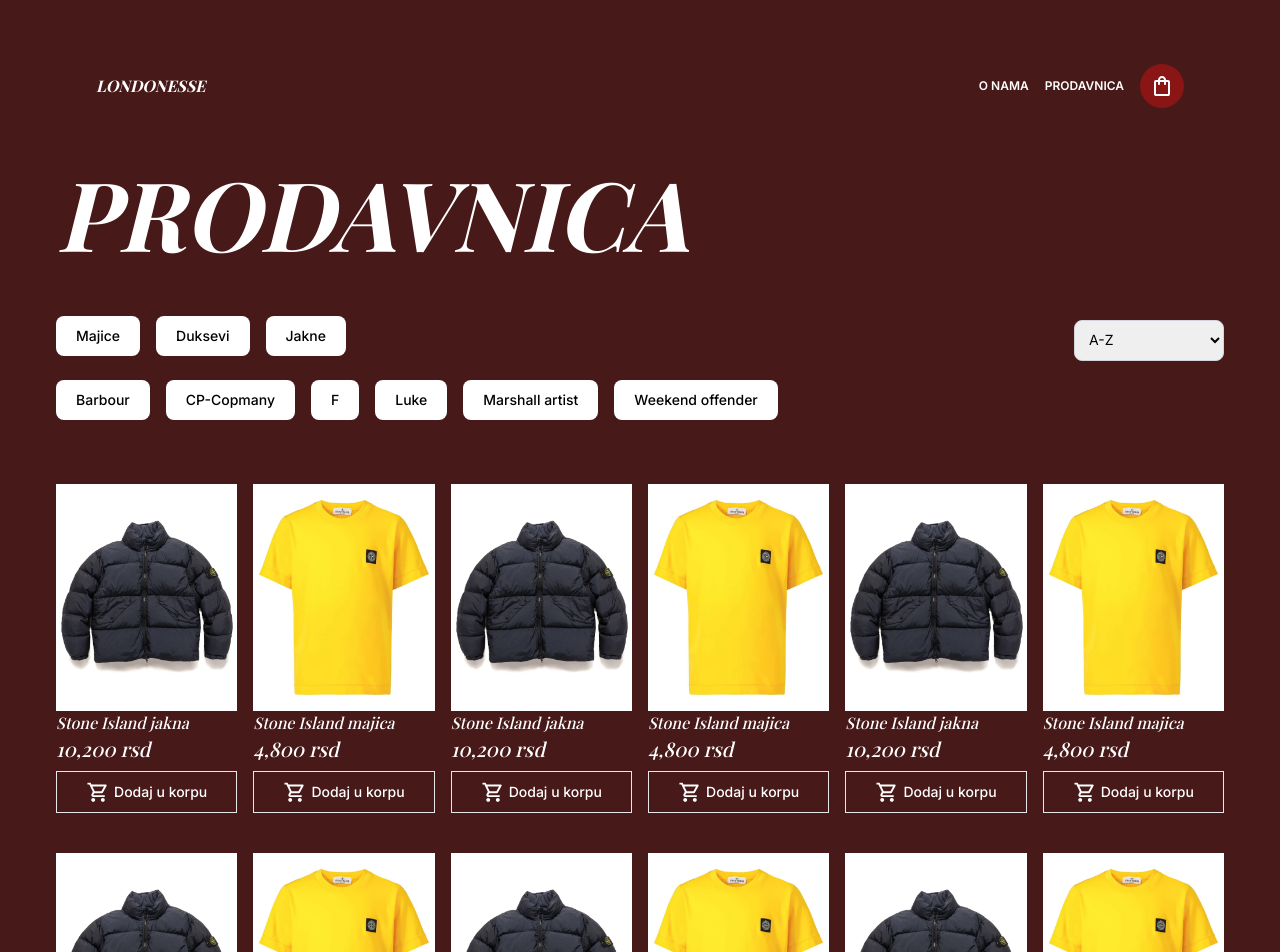
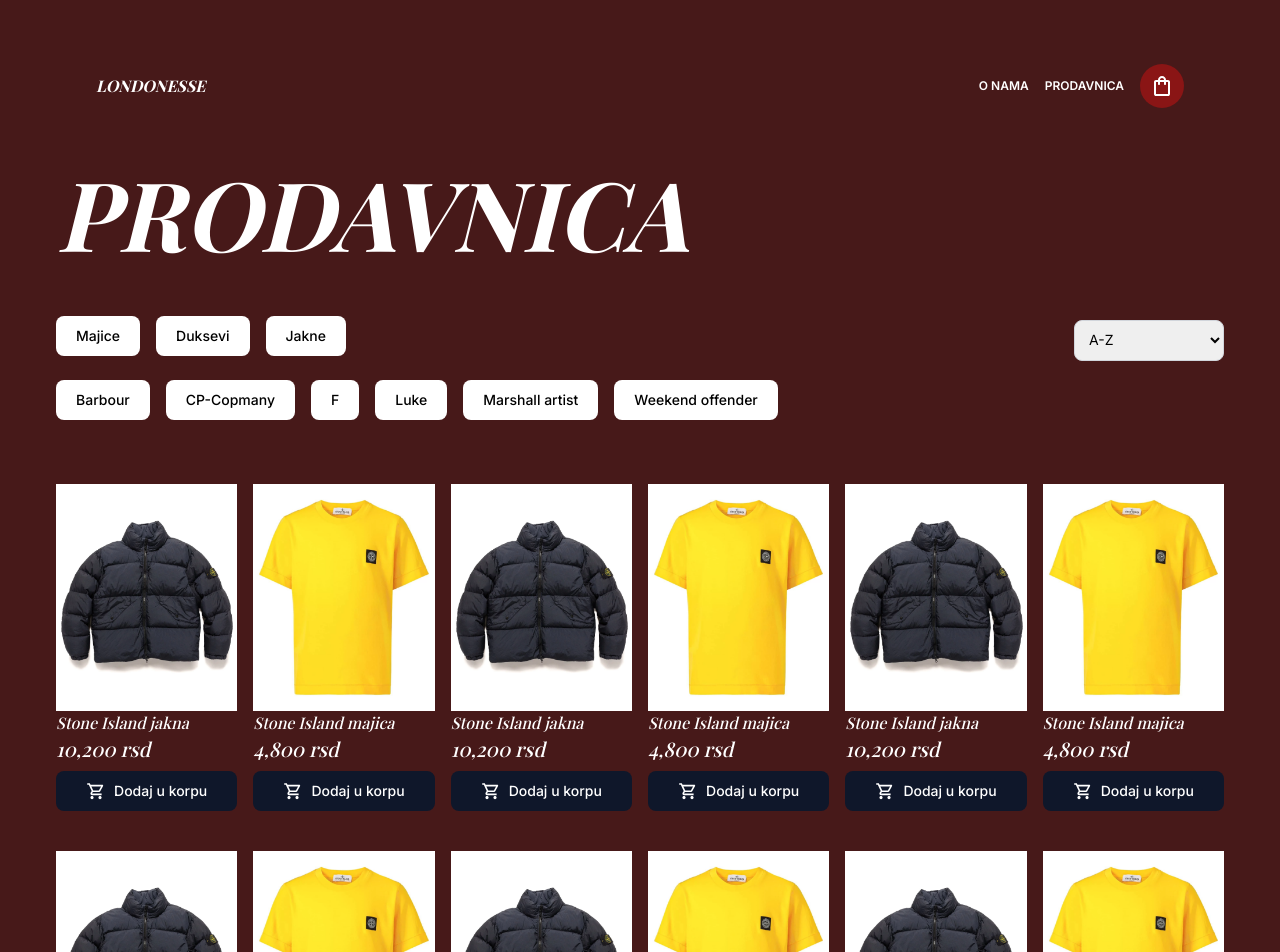
Before and after one commit to kosserin/react-tailwind-shop, a React (Create React App) app: page /prodavnica in a window 1280 px wide. Shown: the top 952 px of the page. Built offline with nearby package versions, Linux system fonts and the light colour scheme; a web font is replaced by a local one.

Commit message:
Standardise buttons

```diff
--- a/src/components/Filters.tsx
+++ b/src/components/Filters.tsx
@@ -13,8 +13,8 @@
             className={`py-2.5 px-5 me-2 mb-2 text-sm font-medium focus:outline-none rounded-lg transition-colors duration-200
               ${
                 selectedType === f.query
-                  ? "bg-black text-white"
-                  : "bg-white text-black"
+                  ? "bg-black text-white hover:bg-slate-900"
+                  : "bg-white text-black hover:bg-slate-200"
               }`}
             onClick={() => handleFilter(f.query)}
             key={f.query}
--- a/src/components/ItemDetails.tsx
+++ b/src/components/ItemDetails.tsx
@@ -56,7 +56,7 @@
                 <p className="text-4xl playfair italic">
                   {item.price.toLocaleString()} rsd
                 </p>
-                <button className="bg-black text-white py-3 px-6 font-medium w-fit">
+                <button className="text-white bg-slate-900 hover:bg-slate-950 focus:ring-4 focus:ring-blue-300 font-medium rounded-lg text-sm px-5 py-3 focus:outline-none w-fit">
                   Dodaj u korpu
                 </button>
               </div>
--- a/src/components/Store.tsx
+++ b/src/components/Store.tsx
@@ -166,9 +166,9 @@
                     </p>
                     <button
                       onClick={(e) => handleAddToCart(e)}
-                      className="border mt-2 py-2 items-center flex text-center justify-center gap-1 hover:bg-white hover:bg-opacity-20"
+                      className="flex gap-2 items-center justify-center mt-2 text-white bg-slate-900 hover:bg-slate-950 focus:ring-4 focus:ring-blue-300 font-medium rounded-lg text-sm px-3 py-2.5 focus:outline-none"
                     >
-                      <img className="size-6" src={cart} alt="Dodaj u korpu" />
+                      <img className="size-5" src={cart} alt="Dodaj u korpu" />
                       <span className="font-medium text-sm">Dodaj u korpu</span>
                     </button>
                   </div>
@@ -182,8 +182,7 @@
               Nismo pronasli nista
             </h3>
             <p className="text-slate-300 font-medium">
-              Pokusajte da promenite filtere kako biste pronasli druge
-              artikle.
+              Pokusajte da promenite filtere kako biste pronasli druge artikle.
             </p>
           </div>
         )}
--- a/src/constants/sizes.constant.ts
+++ b/src/constants/sizes.constant.ts
@@ -17,8 +17,4 @@
     size: "xl",
     text: "XL",
   },
-  {
-    size: "xxl",
-    text: "XXL",
-  },
 ];
```
